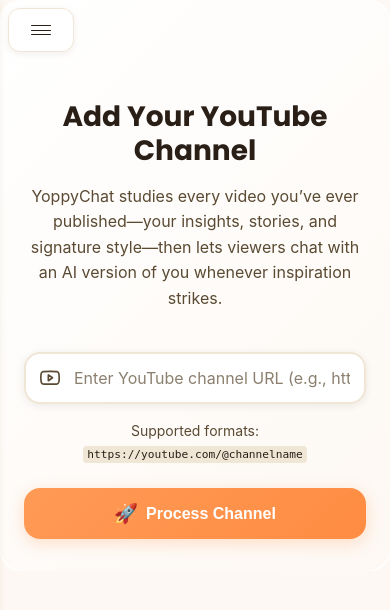
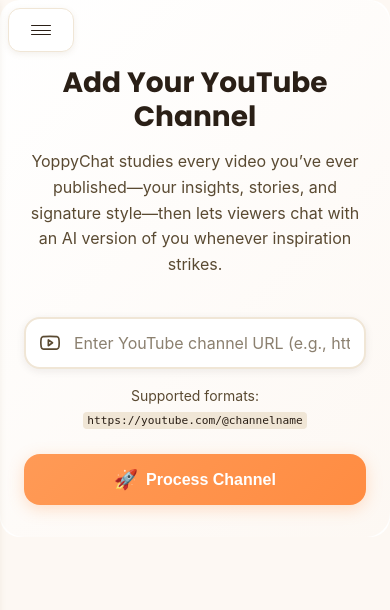
Before and after one commit to r3796739-sketch/t5, a Flask app: page /channel in a window 390 px wide. Shown: the top 610 px of the page. Run offline with Flask 3, Linux system fonts and the light colour scheme; some libraries are stand-ins or nearby versions.

Commit message:
Update channel.css

```diff
--- a/static/css/channel.css
+++ b/static/css/channel.css
@@ -39,9 +39,7 @@
     z-index: 2;
     max-width: 600px;
     margin: 0 auto;
-    margin-top: 20%;
 }
-
 
 .hero-icon {
     display: inline-flex;
@@ -350,3 +348,9 @@
         font-size: 1rem;
     }
 }
+@media (max-width: 768px){
+    .hero-content {
+    margin: 0 auto;
+    margin-top: 10%;
+}
+}
```
